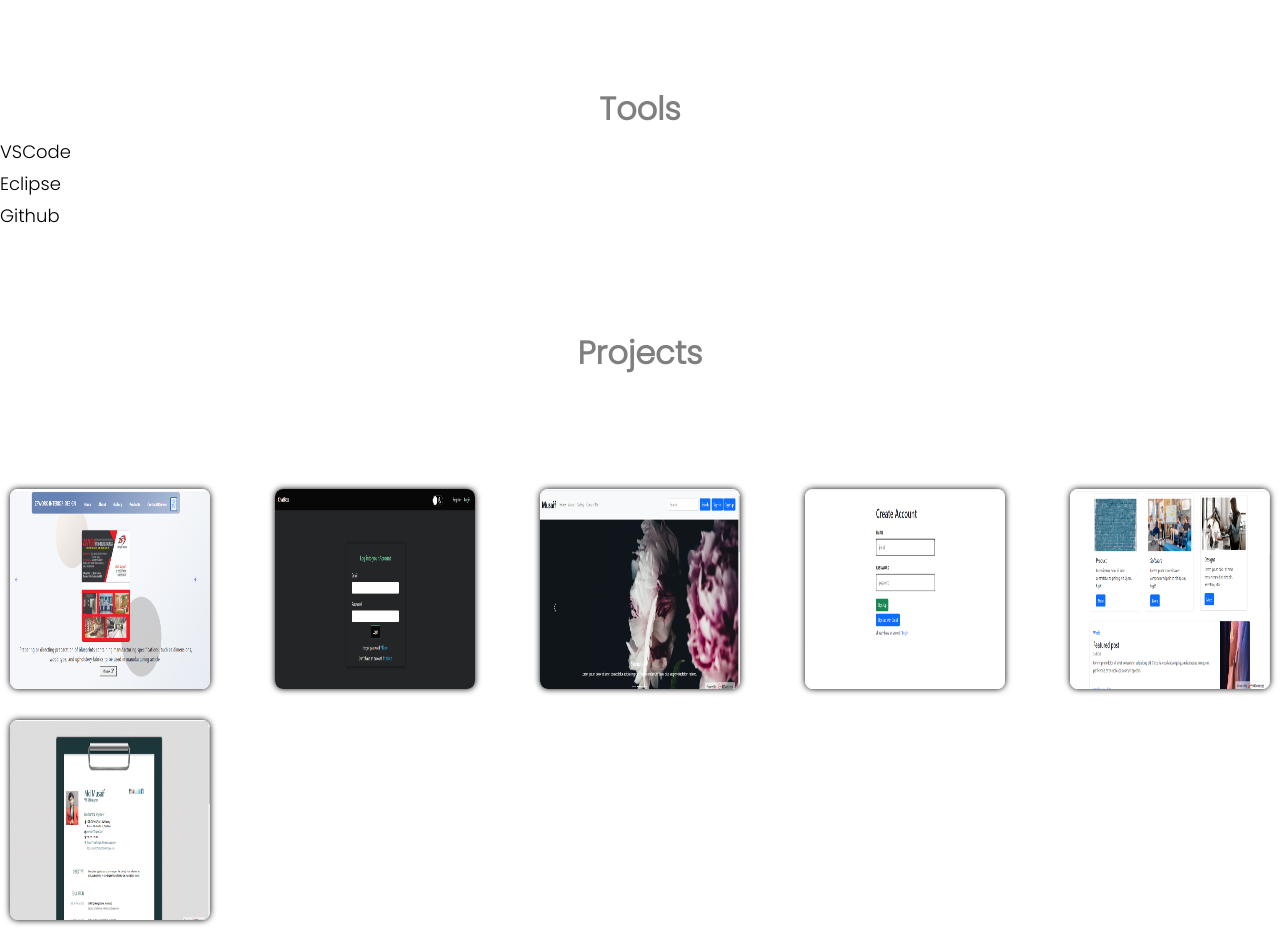
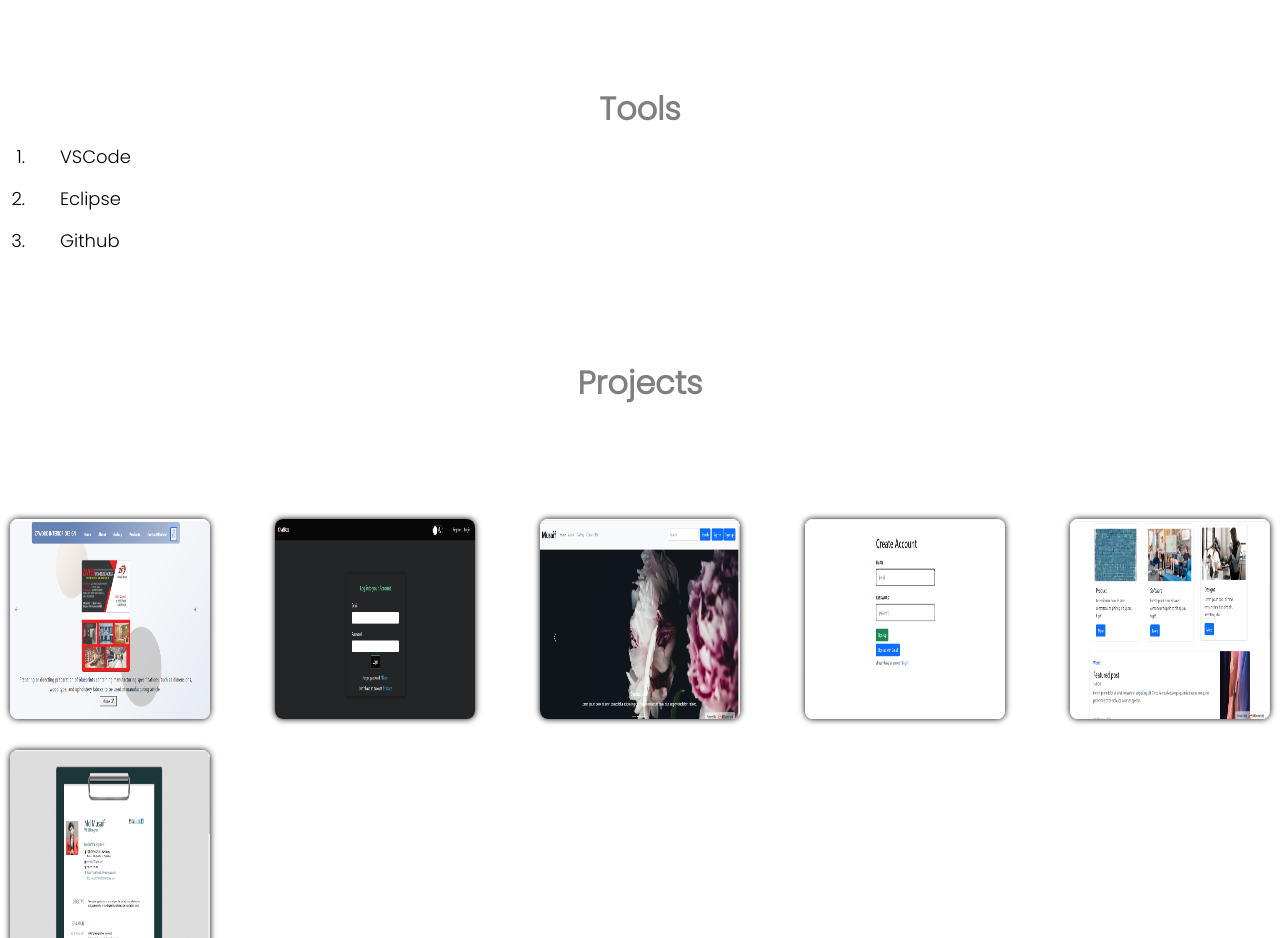
Before and after one commit to Musaif786/Portfolio, a React (Create React App) app: page / in a window 1280 px wide. Shown: the part 2100-3038 px from the top of the page. Built offline with nearby package versions, Linux system fonts and the light colour scheme.

Commit message:
my portfolio added

```diff
--- a/src/components/newCss/One.css
+++ b/src/components/newCss/One.css
@@ -157,6 +157,8 @@ letter-spacing: 1.5px;
 .tools-container ol li{
     margin-top: 5px;
     font-size: 18px;
+    margin-left: 30px;
+    padding: 5px 30px;
 }
 
 /* projects */
```
